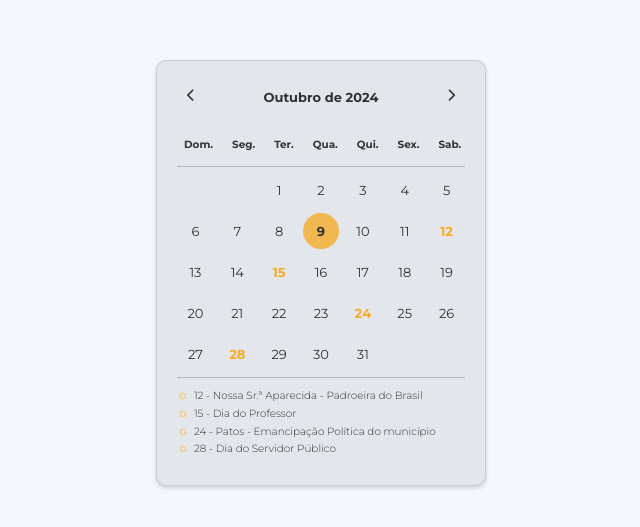
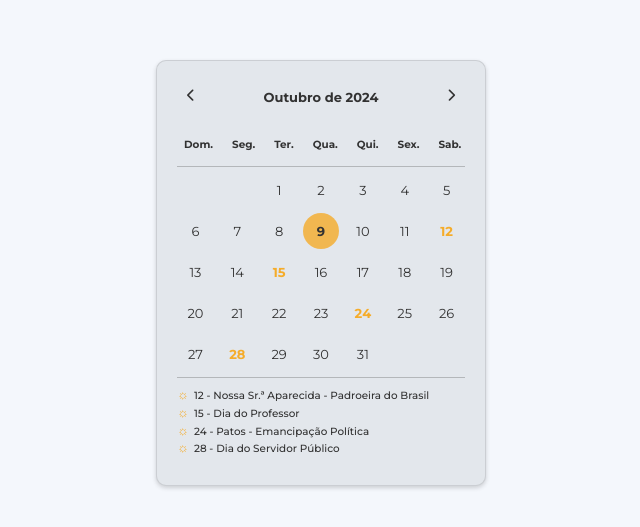
Before and after one commit to dev-emartins/simpples-calendario-react-typescript, a React (Vite) app: page / in a window 1280 px wide. Shown: the part 127-654 px from the top of the page, without its empty margins (319-959 px from the left). Built offline with nearby package versions, Linux system fonts and the light colour scheme.

Commit message:
Update Detalhes de exibição dos feriados

```diff
--- a/index.html
+++ b/index.html
@@ -4,7 +4,7 @@
     <meta charset="UTF-8" />
     <link rel="icon" type="image/svg+xml" href="" />
     <meta name="viewport" content="width=device-width, initial-scale=1.0" />
-    <title>Vite + React + TS</title>
+    <title>Calendário Vite/React with Typescript</title>
   </head>
   <body>
     <div id="root"></div>
--- a/src/pages/Calendar.tsx
+++ b/src/pages/Calendar.tsx
@@ -32,9 +32,9 @@ function Calendar() {
     useEffect(() => {
         const feriados = {
             [`01/01/${year}`]: "Ano Novo e Confraternização Universal",
-            [`12/02/${year}`]: "Carnaval",
-            [`13/02/${year}`]: "Carnaval",
-            [`14/02/${year}`]: "Carnaval",
+            [`12/02/${year}`]: "Facultativo - Carnaval",
+            [`13/02/${year}`]: "Facultativo - Carnaval",
+            [`14/02/${year}`]: "Facultativo - Quarta-feira de Cinzas",
             [`29/03/${year}`]: "Sexta-Feira Santa - Paixão de Cristo",
             [`21/04/${year}`]: "Tiradentes",
             [`01/05/${year}`]: "Dia do Trabalho",
@@ -46,12 +46,12 @@ function Calendar() {
             [`24/09/${year}`]: "Patos - Padroeira",
             [`12/10/${year}`]: "Nossa Sr.ª Aparecida - Padroeira do Brasil",
             [`15/10/${year}`]: "Dia do Professor",
-            [`24/10/${year}`]: "Patos - Emancipação Política do município",
+            [`24/10/${year}`]: "Patos - Emancipação Política",
             [`28/10/${year}`]: "Dia do Servidor Público",
             [`02/11/${year}`]: "Finados",
             [`15/11/${year}`]: "Proclamação da República",
             [`20/11/${year}`]: "Consciência Negra",
-            [`24/11/${year}`]: "Santa Luzia - Emancipação Política do município",
+            [`24/11/${year}`]: "Santa Luzia - Emancipação Política",
             [`08/12/${year}`]: "N. Sra. da Conceição",
             [`13/12/${year}`]: "Santa Luzia - Padroeira",
             [`25/12/${year}`]: "Natal"
--- a/src/styles/CalendarDark.css
+++ b/src/styles/CalendarDark.css
@@ -2,10 +2,8 @@ body {
     background-color: #323232;
     color: #f4f7fc;
     display: flex;
-    font-size: 13px;
     justify-content: center;
     align-items: center;
-    height: 100vh;
 }
 
 .calendar {
@@ -16,7 +14,6 @@ body {
     padding: 10px 20px 20px 20px;
     width: fit-content;
     text-align: center;
-    position: relative;
     box-shadow: 0 2px 4px #f4f7fc33;
 }
 
@@ -90,8 +87,9 @@ body {
 .calendar .monthly-holidays span {
     width: 100%;
     display: inline-block;
+    color: #f4f7fc;
     font-size: 0.8rem;
-    font-weight: 300;
+    font-weight: 500;
     line-height: 1.2rem;
     text-align: left;
 }
--- a/src/styles/CalendarWhite.css
+++ b/src/styles/CalendarWhite.css
@@ -2,10 +2,8 @@ body {
     background-color: #f4f7fc;
     color: #323232;
     display: flex;
-    font-size: 13px;
     justify-content: center;
     align-items: center;
-    height: 100vh;
 }
 
 .calendar {
@@ -16,7 +14,6 @@ body {
     padding: 10px 20px 20px 20px;
     width: fit-content;
     text-align: center;
-    position: relative;
     box-shadow: 0 2px 4px #32323233;
 }
 
@@ -90,8 +87,9 @@ body {
 .calendar .monthly-holidays span {
     width: 100%;
     display: inline-block;
+    color: #323232;
     font-size: 0.8rem;
-    font-weight: 300;
+    font-weight: 500;
     line-height: 1.2rem;
     text-align: left;
 }
```
